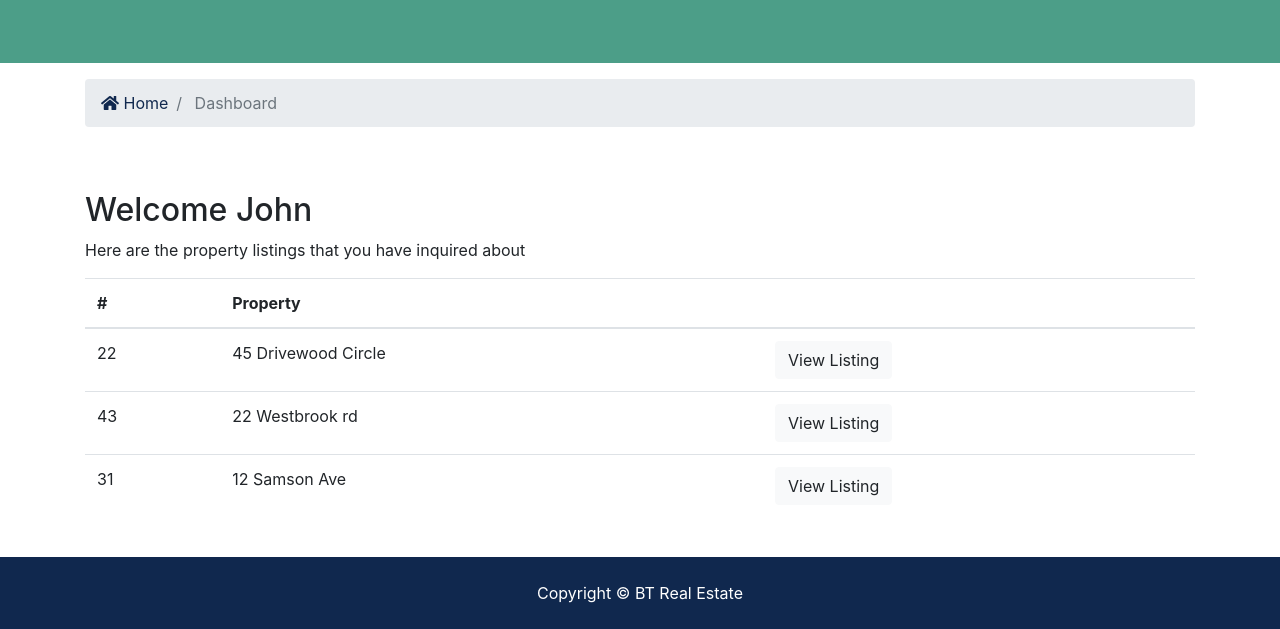
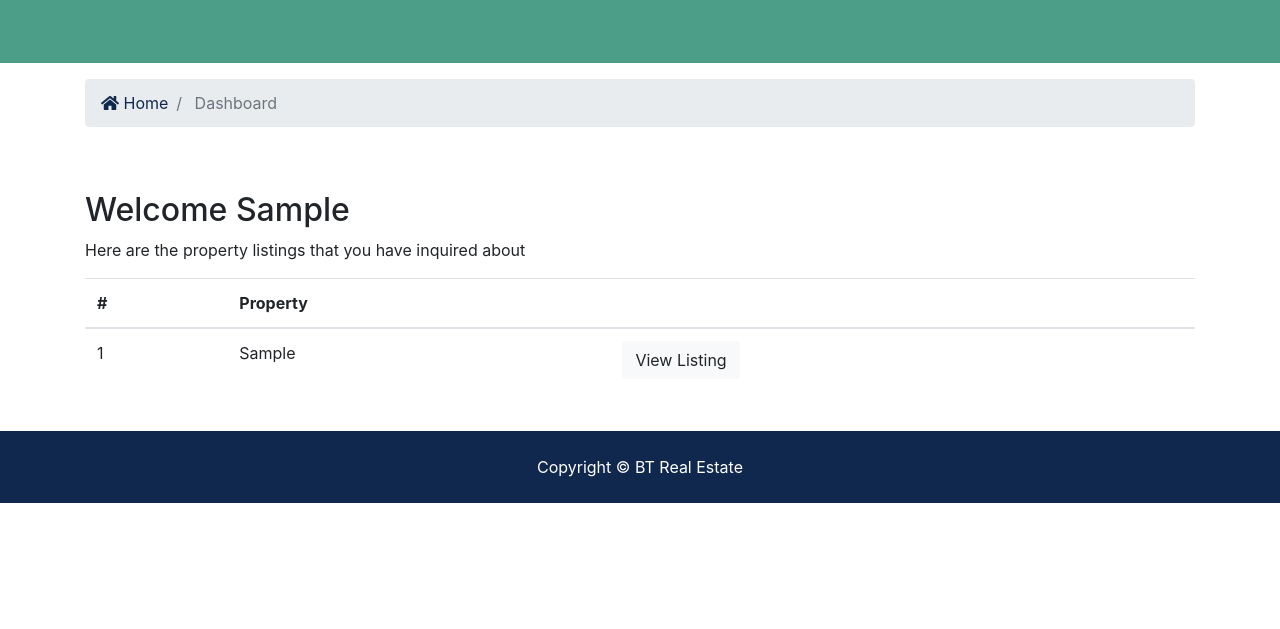
Before and after one commit to Benson-Gikonyo/django-real-estate-web-app, a Django app: page /accounts/dashboard in a window 1280 px wide. Shown: the part 282-911 px from the top of the page. After the commit the page ends 785 px from the top, so only its background shows below. Run offline with Django 3.2, Linux system fonts and the light colour scheme; a user stored in the database is signed in; tables that the repository leaves empty hold one stand-in row (values such as "Sample post"); some libraries are stand-ins or nearby versions.

Commit message:
Added to dashboard functionality .

```diff
--- a/real_estate_proj/accounts/views.py
+++ b/real_estate_proj/accounts/views.py
@@ -2,6 +2,7 @@ from django.contrib import auth, messages
 from django.shortcuts import redirect, render
 from django.contrib import messages, auth
 from django.contrib.auth.models import User
+from contacts.models import Contact
 
 # Create your views here.
 
@@ -76,4 +77,10 @@ def logout(request):
     return redirect('index')
 
 def dashboard(request):
-    return render(request, 'accounts/dashboard.html')
+    user_contacts = Contact.objects.order_by('-contact_date').filter(user_id=request.user.id)
+
+    context = {
+        'contacts': user_contacts
+    }
+
+    return render(request, 'accounts/dashboard.html', context)
--- a/real_estate_proj/templates/accounts/dashboard.html
+++ b/real_estate_proj/templates/accounts/dashboard.html
@@ -38,7 +38,9 @@
         <div class="container">
             <div class="row">
                 <div class="col-md-12">
-                    <h2>Welcome John</h2>
+                    <h2>Welcome {{ user.first_name }}</h2>
+                    {% if contacts %}
+
                         <p>Here are the property listings that you have inquired about</p>
                         <table class="table">
                             <thead>
@@ -49,29 +51,20 @@
                                 </tr>
                             </thead>
                             <tbody>
+                            {% for contact in contacts %}
                                 <tr>
-                                <td>22</td>
-                                <td>45 Drivewood Circle</td>
+                                    <td>{{ contact.id }}</td>
+                                    <td>{{ contact.listing }}</td>
                                     <td>
-                                    <a class="btn btn-light" href="#">View Listing</a>
+                                        <a class="btn btn-light" href="{% url 'listing' contact.listing_id %}">View Listing</a>
                                     </td>
                                 </tr>
-                            <tr>
-                                <td>43</td>
-                                <td>22 Westbrook rd</td>
-                                <td>
-                                    <a class="btn btn-light" href="#">View Listing</a>
-                                </td>
-                            </tr>
-                            <tr>
-                                <td>31</td>
-                                <td>12 Samson Ave</td>
-                                <td>
-                                    <a class="btn btn-light" href="#">View Listing</a>
-                                </td>
-                            </tr>
+                            {% endfor %}
                             </tbody>
                         </table>
+                    {% else %}
+                        <p>You have not made any inquiries.</p>
+                    {% endif %}
                 </div>
             </div>
         </div>
```
Lines whose indentation alone changed are shown as unchanged.
